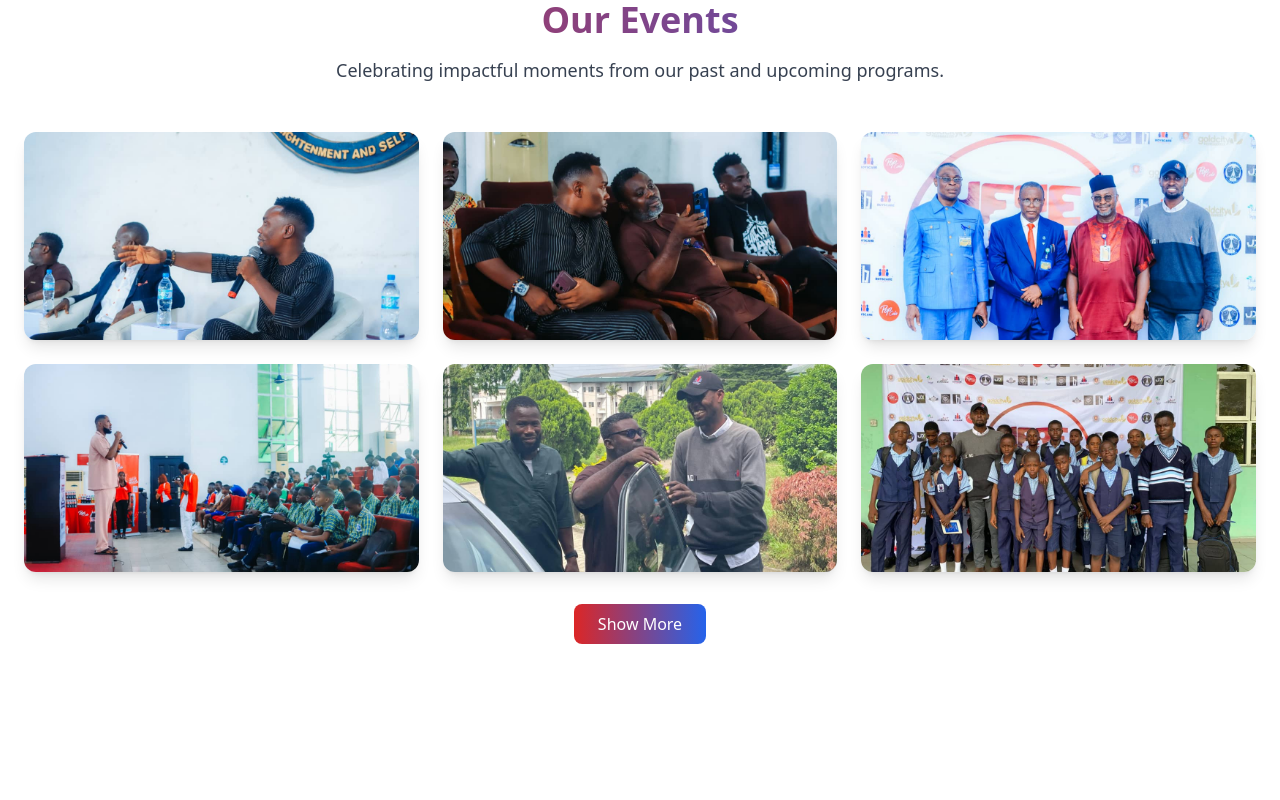
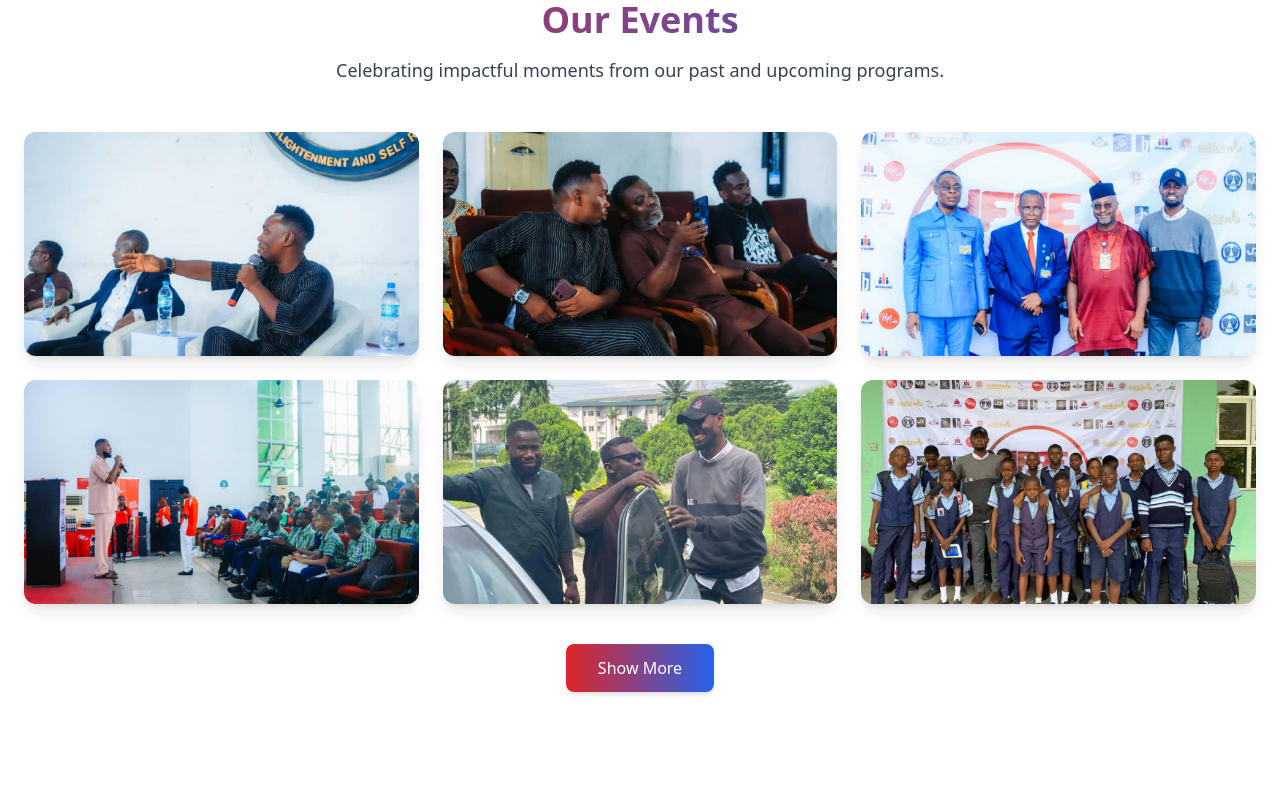
Before and after one commit to IbrahimMalgwi/boyscarefoundation, a React (Create React App) app: page / in a window 1280 px wide. Shown: the part 1380-2180 px from the top of the page. Built offline with nearby package versions, Linux system fonts and the light colour scheme.

Commit message:
Enhanced event component to be very dynamic

```diff
--- a/src/components/Events.jsx
+++ b/src/components/Events.jsx
@@ -12,7 +12,6 @@ import event9 from "../assets/images/event9.jpg";
 import event10 from "../assets/images/event10.jpg";
 import event11 from "../assets/images/event11.jpg";
 import event12 from "../assets/images/event12.jpg";
-
 
 const events = [
     event1,
@@ -29,13 +28,19 @@ const events = [
     event12,
 ];
 
+export default function Events() {
+    const [visibleCount, setVisibleCount] = useState(6);
 
-export default function Events() {
-    const [showAll, setShowAll] = useState(false);
-    const displayed = showAll ? events : events.slice(0, 6);
+    const handleShowMore = () => {
+        setVisibleCount((prev) => Math.min(prev + 6, events.length));
+    };
+
+    const handleShowLess = () => {
+        setVisibleCount(6);
+    };
 
     return (
-        <section id="events" className="py-20 bg-white dark:bg-gray-900">
+        <section id="events" className="py-20 bg-white dark:bg-gray-900 relative">
             <div className="container mx-auto px-6">
                 {/* Heading */}
                 <motion.div
@@ -55,32 +60,54 @@ export default function Events() {
 
                 {/* Event Grid */}
                 <div className="grid sm:grid-cols-2 md:grid-cols-3 gap-6">
-                    {displayed.map((img, i) => (
+                    {events.slice(0, visibleCount).map((img, i) => (
                         <motion.div
                             key={i}
-                            initial={{ opacity: 0, scale: 0.9 }}
-                            whileInView={{ opacity: 1, scale: 1 }}
+                            initial={{ opacity: 0, scale: 0.9, y: 30 }}
+                            whileInView={{ opacity: 1, scale: 1, y: 0 }}
                             viewport={{ once: true }}
                             transition={{ duration: 0.5, delay: i * 0.1 }}
-                            className="overflow-hidden rounded-xl shadow-lg group"
+                            whileHover={{ scale: 1.05, rotate: 1 }}
+                            className="relative overflow-hidden rounded-xl shadow-lg group cursor-pointer"
                         >
                             <img
                                 src={img}
                                 alt={`Event ${i + 1}`}
-                                className="w-full h-52 object-cover group-hover:scale-110 transition-transform duration-500"
+                                className="w-full h-56 object-cover group-hover:scale-110 transition-transform duration-700"
+                            />
+                            {/* shimmer */}
+                            <motion.div
+                                className="absolute inset-0 bg-gradient-to-tr from-transparent via-white/20 to-transparent opacity-0 group-hover:opacity-100"
+                                initial={false}
+                                animate={{ x: ["-100%", "100%"] }}
+                                transition={{ duration: 1.5, repeat: Infinity }}
                             />
                         </motion.div>
                     ))}
                 </div>
 
-                {/* Show More / Show Less Button */}
-                <div className="text-center mt-8">
-                    <button
-                        onClick={() => setShowAll(!showAll)}
-                        className="px-6 py-2 rounded-lg text-white font-medium bg-gradient-to-r from-red-600 to-blue-600 hover:opacity-90 transition"
-                    >
-                        {showAll ? "Show Less" : "Show More"}
-                    </button>
+                {/* Show More / Show Less Buttons */}
+                <div className="text-center mt-10 flex justify-center gap-4">
+                    {visibleCount < events.length && (
+                        <motion.button
+                            onClick={handleShowMore}
+                            whileHover={{ scale: 1.05 }}
+                            whileTap={{ scale: 0.95 }}
+                            className="px-8 py-3 rounded-lg text-white font-medium bg-gradient-to-r from-red-600 to-blue-600 shadow-md hover:shadow-lg transition"
+                        >
+                            Show More
+                        </motion.button>
+                    )}
+                    {visibleCount > 6 && (
+                        <motion.button
+                            onClick={handleShowLess}
+                            whileHover={{ scale: 1.05 }}
+                            whileTap={{ scale: 0.95 }}
+                            className="px-8 py-3 rounded-lg text-white font-medium bg-gradient-to-r from-blue-600 to-red-600 shadow-md hover:shadow-lg transition"
+                        >
+                            Show Less
+                        </motion.button>
+                    )}
                 </div>
             </div>
         </section>
```
